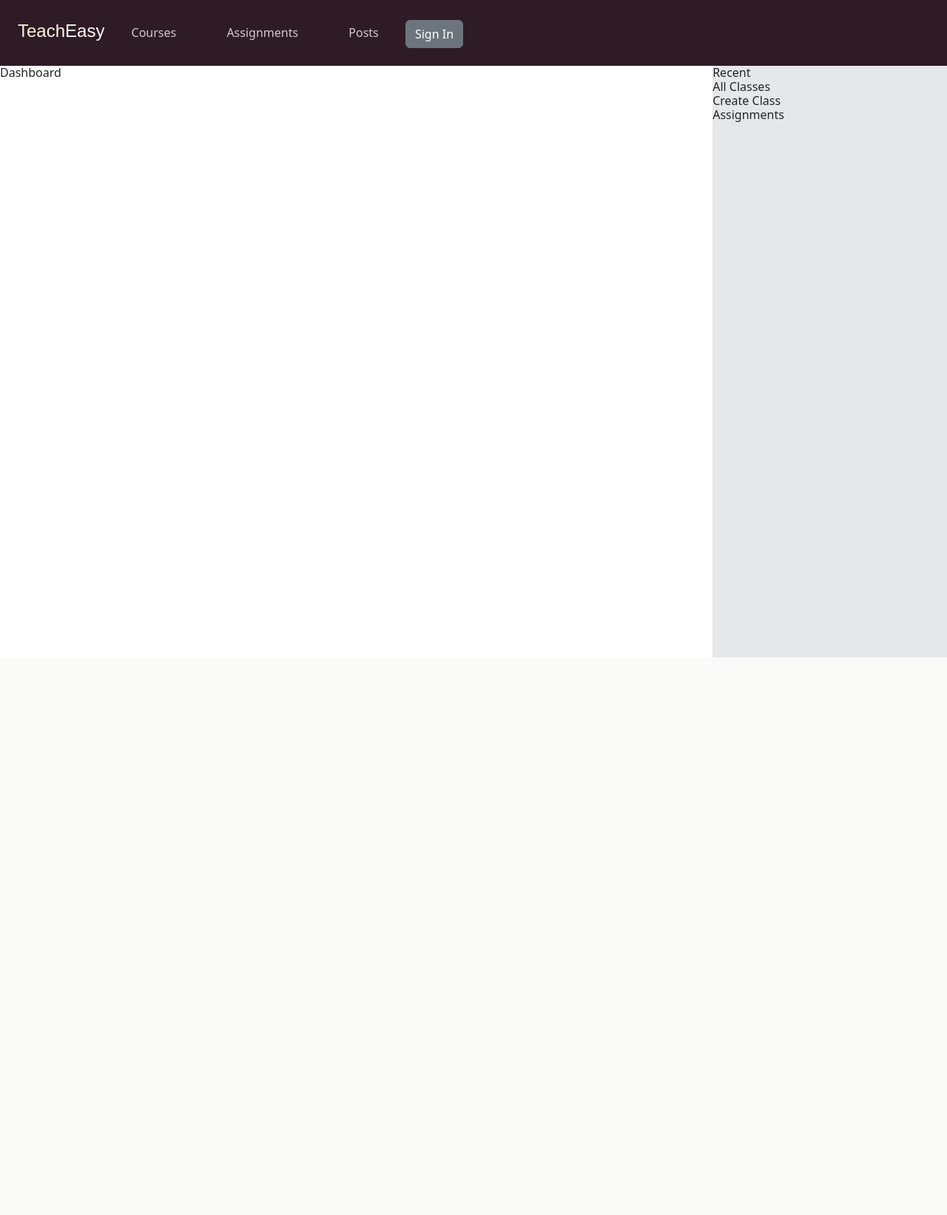
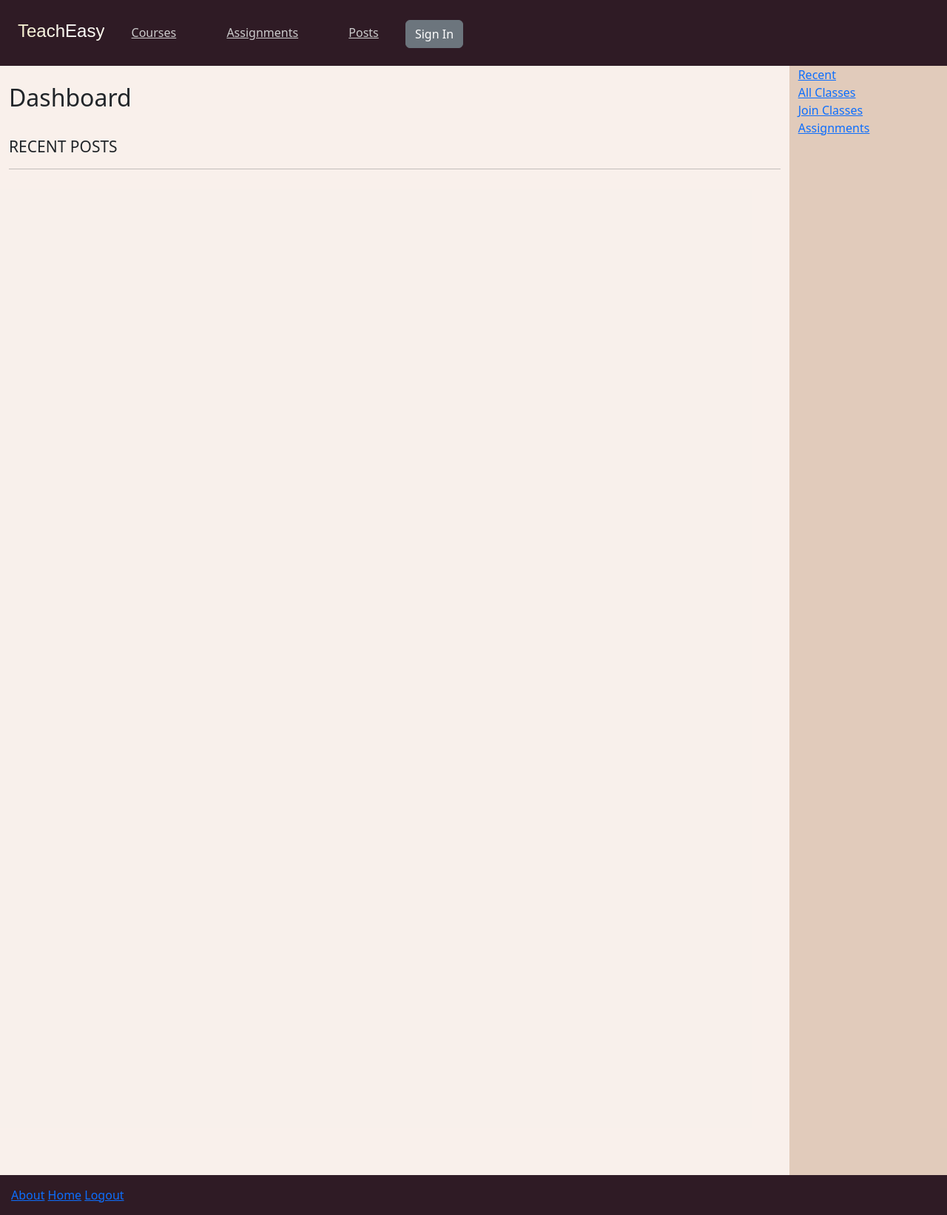
Before and after one commit to cooperwhitley/teacheasy, a Django app: page / in a window 1280 px wide. Shown: the whole page at 74% size. Before the commit the page ends 889 px from the top, so only its background shows below. Run offline with Django 4.2, Linux system fonts and the light colour scheme; some libraries are stand-ins or nearby versions.

Commit message:
update home and footer

```diff
--- /dev/null
+++ b/main_app/static/css/home.css
@@ -0,0 +1,22 @@
+/* Set height of the grid so .sidenav can be 100% (adjust if needed) */
+.row.content {height: 1500px}
+
+/* Set gray background color and 100% height */
+.sidenav {
+  background-color: rgba(206, 168, 142, 0.599);
+  color: #2f1b25;
+  height: 100%;
+}
+
+.dashboard {
+    background-color: #ca8a5f20;
+}
+
+/* On small screens, set height to 'auto' for sidenav and grid */
+@media screen and (max-width: 767px) {
+  .sidenav {
+    height: auto;
+    padding: 15px;
+  }
+  .row.content {height: auto;}
+}
--- a/main_app/static/css/style.css
+++ b/main_app/static/css/style.css
@@ -69,3 +69,9 @@
   display: flex;
   flex-direction: column;
 }
+
+.footer {
+  background-color: #2f1b25;
+  color:#e3d26f;
+  padding: 15px;
+}
--- a/main_app/templates/base.html
+++ b/main_app/templates/base.html
@@ -30,8 +30,10 @@
         {% block content %}
         {% endblock %}
     </main>
-    <footer>
-        <!-- footer stuffs -->
+    <footer class="footer">
+        <a href="about.html">About</a>
+        <a href="home.html">Home</a>
+        <a href="">Logout</a>
     </footer>
 </body>
 <script src="https://cdn.jsdelivr.net/npm/bootstrap@5.3.2/dist/js/bootstrap.bundle.min.js" integrity="sha384-C6RzsynM9kWDrMNeT87bh95OGNyZPhcTNXj1NW7RuBCsyN/o0jlpcV8Qyq46cDfL" crossorigin="anonymous"></script>
--- a/main_app/templates/home.html
+++ b/main_app/templates/home.html
@@ -1,33 +1,29 @@
 {% extends 'base.html' %}
+{% load static %}
+{% block head %}
+<link rel="stylesheet" href="{% static 'css/home.css' %}">
+{% endblock %}
 {% block content %}
-<html>
-
-<head>
-    <title>
-        Dashboard
-    </title>
-
-    <script src=
-"https://cdn.tailwindcss.com">
-    </script>
-</head>
-
-<body>
-    <div class="grid">
-        <div class="bg-white-500 row-start-1
-                    col-span-4 h-[100vh]">
-                    <h1>Dashboard</h1>
-        </div>
-        <div class="bg-gray-200 row-start-1
-                    col-span-1 h-[100vh]">
-            <h1>Recent</h1>
-            <h1>All Classes</h1>
-            <h1>Create Class</h1>
-            <h1>Assignments</h1>
+<div class="container-fluid">
+  <div class="row content">
+        <div class="col-sm-10 dashboard">
+            <br>
+            <h2>Dashboard</h2>
+            <br>
+            <h4><small>RECENT POSTS</small></h4>
+            <hr>
+            {% block post %}
+            {% endblock %}
 
         </div>
-    </div>
-</body>
-
-</html>
+        <div class="col-sm-2 sidenav">
+            <ul class="nav nav-pills flex-column">
+                <li class=""><a href="">Recent</a></li>
+                <li><a href="courses/">All Classes</a></li>
+                <li><a href="courses/">Join Classes</a></li>
+                <li><a href="assignments/">Assignments</a></li>
+            </ul><br>
+        </div>
+  </div>
+</div>
 {% endblock %}
```
Also changed, not shown: main_app/templates/assignments/detail.html (added), main_app/templates/assignments/index.html (added).
